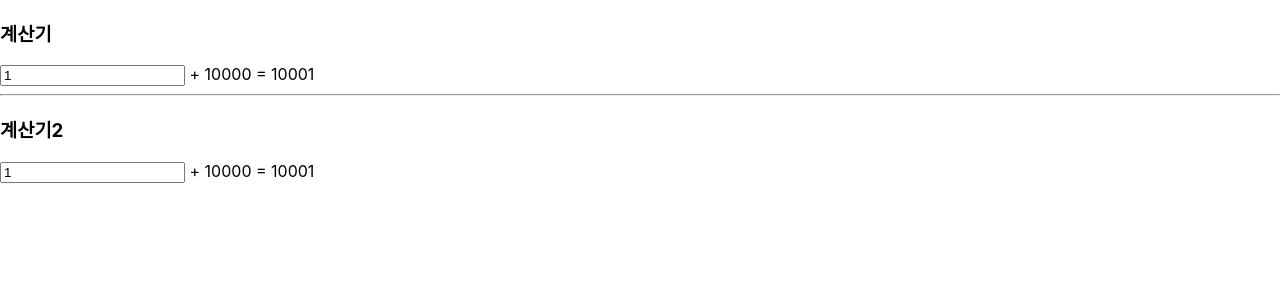
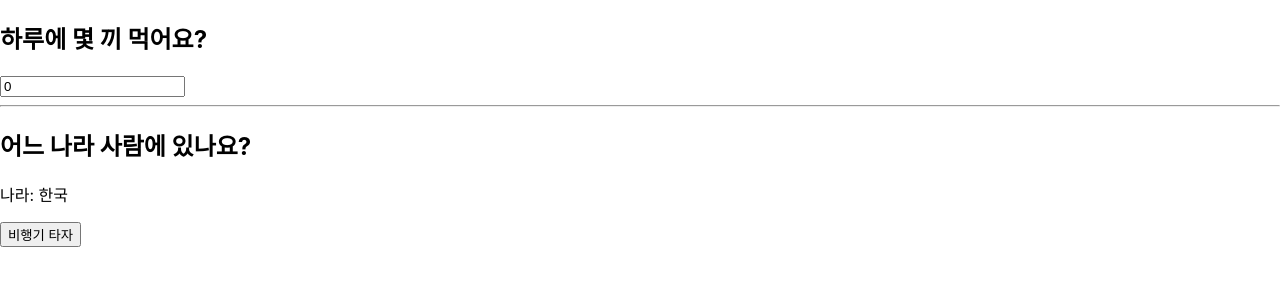
Before and after one commit to euiiiii/2024_react02, a React (Create React App) app: page / in a window 1280 px wide. Shown: the top 300 px of the page. Built offline with nearby package versions, Linux system fonts and the light colour scheme.

Commit message:
241121 16:39 커밋

```diff
--- /dev/null
+++ b/src/components/step09/MemoTest04.jsx
@@ -0,0 +1,51 @@
+import React, { useEffect, useMemo, useState } from 'react';
+
+function MemoTest04(props) {
+  console.log("컴포넌트 호출"); // 컴포넌트 호출되면서 렌더링 됨
+  const [number, setNumber] = useState(0);
+  const [isKorea, setIsKorea] = useState(true);
+
+  // input을 누르면 location이 아니므로 useEffect 내용 출력 안 됨
+  // 1. 기본 자료형에는 값이 저장된다.
+  // const location = isKorea ? '한국' : '외국';
+  // useEffect(()=> {
+  //   console.log('useEffect 호출');
+  // }, [location]);
+
+  // 2. 객체: 렌더링 되면서 객체가 생성되고 생성된 객체의 주소가 변경된다.
+  // 객체: 자바에서 new 하면 주소가 바뀌듯이 그런 개념임
+  // 렌더링 하면서 location의 객체를 따로 생성 => locaton 주소값이 변경된다. 이유는 country가 객체라서 그럼
+  // const location = {
+  //   country : isKorea ? '한국' : '외국'
+  // };
+
+  // 3. Memo를 사용하자
+  const location = useMemo(() => {
+    return{
+      country : isKorea ? '한국' : '외국'
+    };
+  }, [isKorea]);
+
+  useEffect(()=> {
+    console.log('useEffect 호출');
+  }, [location]);
+
+
+
+  return (
+    <div>
+      <h2>하루에 몇 끼 먹어요?</h2>
+      <input
+        type='number'
+        value={number}
+        onChange={(e) => setNumber(e.target.value)}
+      />
+      <hr />
+      <h2>어느 나라 사람에 있나요?</h2>
+      <p>나라: {location.country} </p>
+      <button onClick={() => setIsKorea(!isKorea)}>비행기 타자</button>
+    </div>
+  );
+}
+
+export default MemoTest04;
--- a/src/index.js
+++ b/src/index.js
@@ -19,6 +19,7 @@
 import MemoTest01 from './components/step09/MemoTest01';
 import MemoTest02 from './components/step09/MemoTest02';
 import MemoTest03 from './components/step09/MemoTest03';
+import MemoTest04 from './components/step09/MemoTest04';
 
 const root = ReactDOM.createRoot(document.getElementById('root'));
 root.render(
@@ -41,7 +42,8 @@
   // <EffectTest04 />
   // <MemoTest01 />
   // <MemoTest02 />
-  <MemoTest03 />
+  // <MemoTest03 />
+  <MemoTest04 />
 );
 
 // If you want to start measuring performance in your app, pass a function
```
